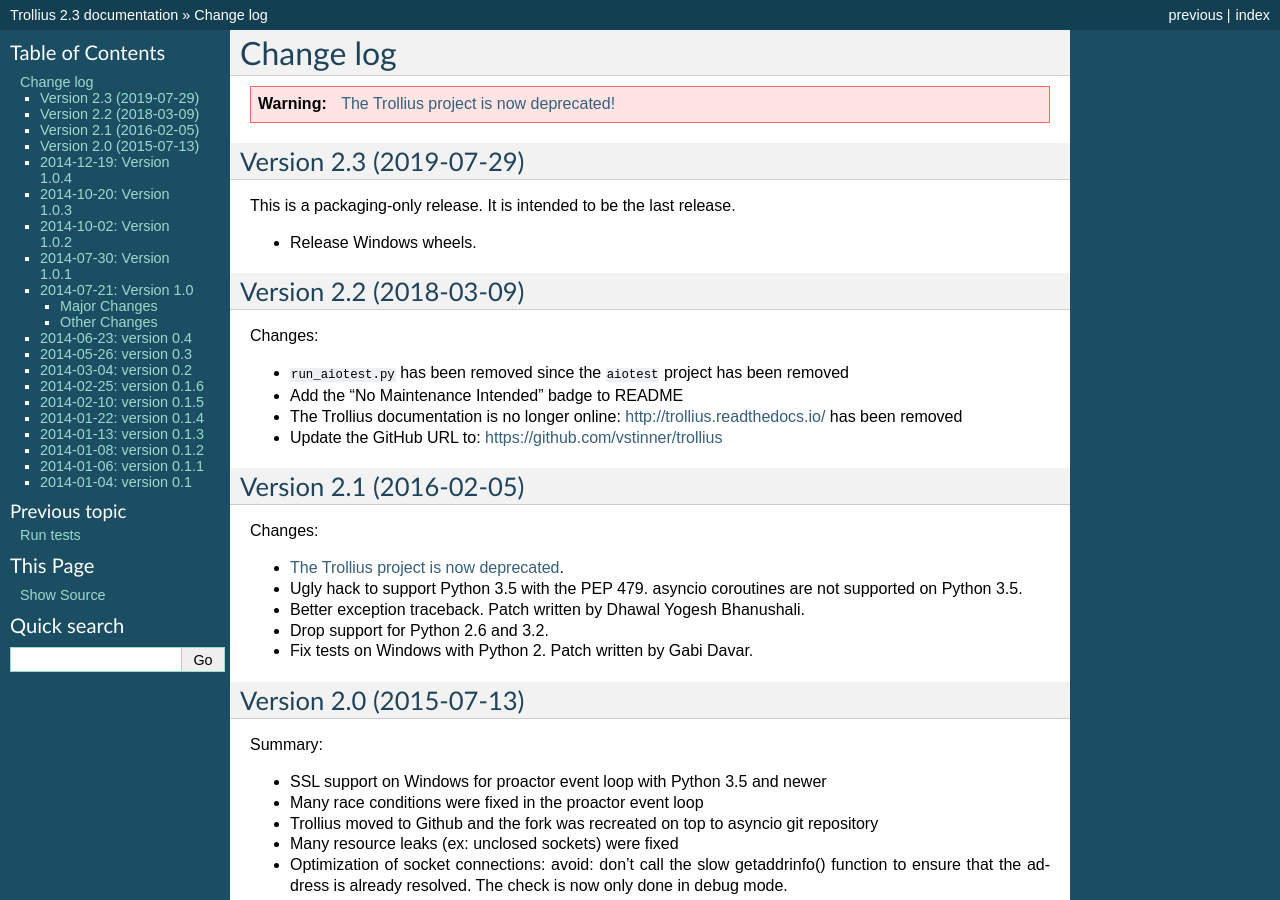
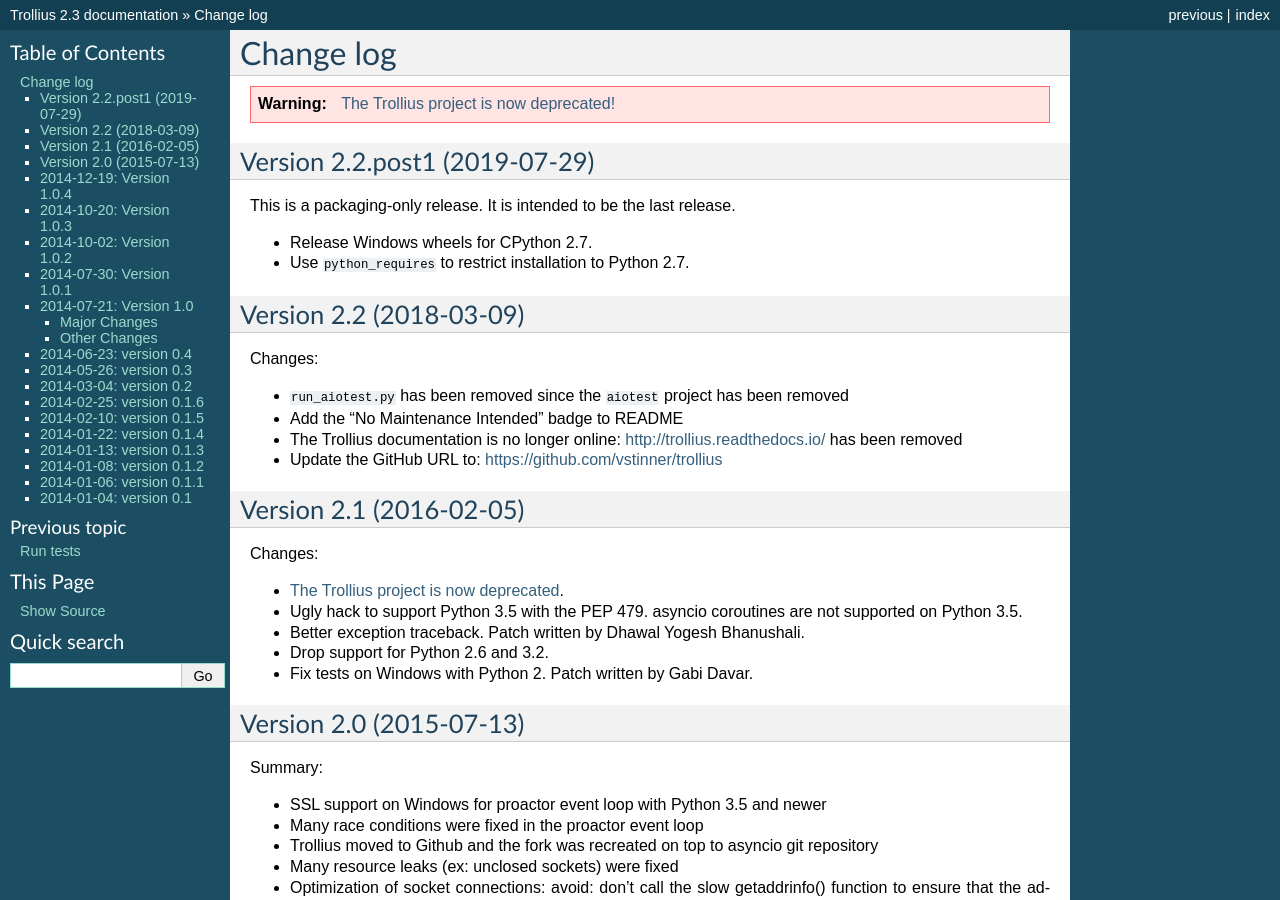
Before and after one commit to python/asyncio, a Sphinx documentation site: the page built from doc/changelog.rst, in a window 1280 px wide and 900 px high. Built offline with Sphinx 7.4.7, drawn with Linux system fonts in a browser that asks for light colours.

```diff
--- a/doc/changelog.rst
+++ b/doc/changelog.rst
@@ -5,13 +5,14 @@
 .. warning::
    :ref:`The Trollius project is now deprecated! <deprecated>`
 
-Version 2.3 (2019-07-29)
-========================
+Version 2.2.post1 (2019-07-29)
+==============================
 
 This is a packaging-only release. It is intended to be the last
 release.
 
-- Release Windows wheels.
+- Release Windows wheels for CPython 2.7.
+- Use ``python_requires`` to restrict installation to Python 2.7.
 
 Version 2.2 (2018-03-09)
 ========================
--- a/setup.py
+++ b/setup.py
@@ -18,7 +18,7 @@ if sys.version_info < (3,):
 
 setup(
     name="trollius",
-    version="2.3",
+    version="2.2.post1",
     license="Apache License 2.0",
     author='Victor Stinner',
     author_email='victor.stinner@gmail.com',
```
Also changed, not shown: appveyor.yml (+9 -5 lines).
